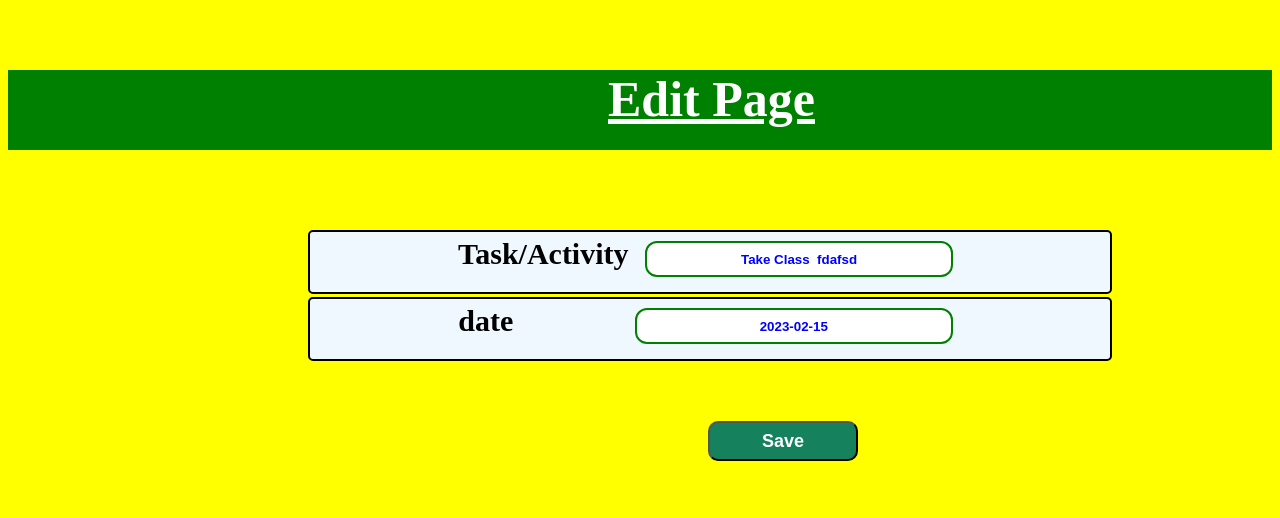
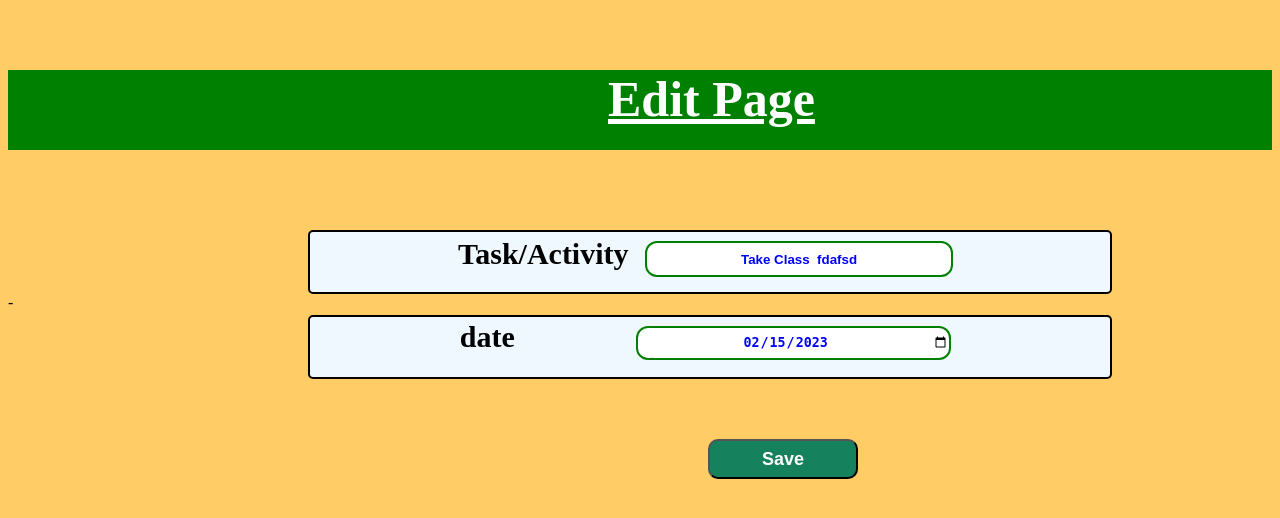
Before and after one commit to RaiNigam/todo1, a PHP site: page /update_task.php?id=21 in a window 1280 px wide. Shown: the top 518 px of the page. Run offline with PHP 8.4, Linux system fonts and the light colour scheme; a user stored in the database is signed in; data comes from the database, SQL or seed files in the repository.

Commit message:
update page updated

```diff
--- a/css/update.css
+++ b/css/update.css
@@ -1,6 +1,6 @@
 
 body{
-    background-color: yellow;
+    background-color: #ffcc66;
 }
 .box1{
     height: 80px;
--- a/update_task.php
+++ b/update_task.php
@@ -66,12 +66,12 @@ $row = $result->fetch_assoc();
     </div>
 </div>
 
-
+-
 <div class="box3">
 
     <div class="form-group">
         <label>date</label>
-        <input class="form-control now "type="daterequired name="date value="<?php echo $row['date']; ?>"/>
+        <input class="form-control now "type="date" name="date" value="<?php echo $row['date']; ?>" required/>
     </div>
 </div>
 
```
